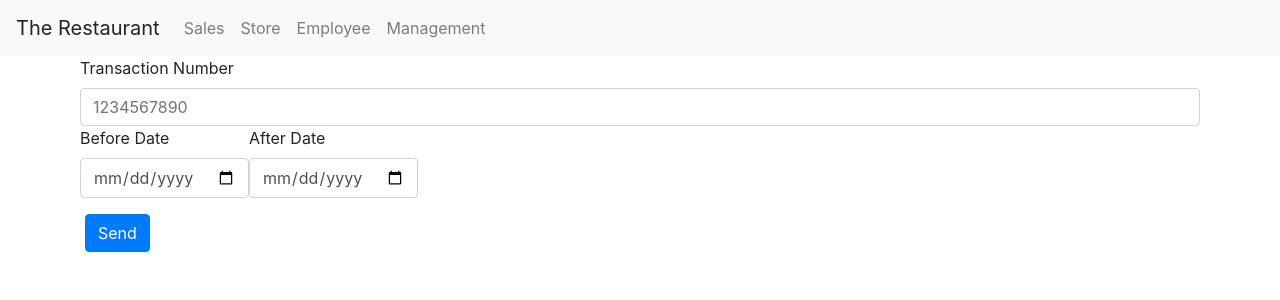
After one commit to McDermottSJ/Databases_Project, a Flask app: page /sales in a window 1280 px wide. The commit adds this page. Shown: the top 300 px of the page. Run offline with Flask 2, Linux system fonts and the light colour scheme; some libraries are stand-ins or nearby versions.

Commit message:
Added Sales screen and ticket queries

```diff
--- a/main.py
+++ b/main.py
@@ -1,16 +1,42 @@
 from flask import Flask
-from flask import render_template
+from flask import render_template, redirect, request
+import records
 app = Flask(__name__)
 
-import records
 
 db = records.Database('mysql://admin:FlaskTask2018@aa1t78pyyq2oz9v.c4pbzdfasekc.us-east-1.rds.amazonaws.com:3306/ebdb')
 
 @app.route('/')
-def hello_world():
-	rows = db.query('select * from test')
-	for r in rows:
-		print(r.one, r.two)
+def home():
+    rows = db.query('select * from test')
+    for r in rows:
+            print(r.one, r.two)
+    return redirect('/sales')
 
+@app.route('/sales', methods=['GET', 'POST'])
+def sales():
+    if request.method == 'POST':
+        print(request.form)
+        trans_num = request.form.get('transactionNumber')
+        begin_dt = request.form.get('beforeDate')
+        end_dt = request.form.get('endDate')
+        if trans_num:
+            results = transaction_num_search(trans_num)
+            return render_template('sales.html', data=results)
+        elif begin_dt and end_dt:
+            results = transaction_date_search(begin_dt, end_dt)
+            return render_template('sales.html', data=results)
+        else:
+            return render_template('error.html')
+    print("idk wtf happened")
+    return render_template('sales.html')
 
-	return render_template('main.html')
+def transaction_num_search(trans_num):
+    data = db.query('SELECT * FROM ticket WHERE transaction_number={}'.format(trans_num))
+    print(data)
+    return data.as_dict()
+
+def transaction_date_search(begin_dt, end_dt):
+    data = db.query('SELECT * FROM ticket WHERE date(transaction_datetime) <= "{}" AND date(transaction_datetime) >= "{}"'.format(end_dt, begin_dt))
+    print(data)
+    return data.as_dict()
--- a/templates/index.html
+++ b/templates/index.html
@@ -16,7 +16,7 @@
 <body>
 
 <nav class="navbar navbar-expand-lg navbar-light bg-light">
-  <a class="navbar-brand" href="#">The Restaurant</a>
+  <a class="navbar-brand">The Restaurant</a>
   <button class="navbar-toggler" type="button" data-toggle="collapse" data-target="#navbarSupportedContent" aria-controls="navbarSupportedContent" aria-expanded="false" aria-label="Toggle navigation">
     <span class="navbar-toggler-icon"></span>
   </button>
@@ -24,15 +24,15 @@
   <div class="collapse navbar-collapse" id="navbarSupportedContent">
     <ul class="navbar-nav mr-auto">
       <li class="nav-item">
-        <a class="nav-link" href="#">Sales</a>
+          <a class="nav-link" href="{{ '/sales' }}">Sales</a>
       </li>
       <li class="nav-item">
-        <a class="nav-link" href="#">Store</a>
+          <a class="nav-link" href="{{ '/store' }}">Store</a>
       <li class="nav-item">
-        <a class="nav-link" href="#">Employee</a>
+          <a class="nav-link" href="{{ '/employee' }}">Employee</a>
       </li>
       <li class="nav-item">
-        <a class="nav-link" href="#">Management</a>
+          <a class="nav-link" href="{{ '/management' }}">Management</a>
       </li>
     </ul>
    </div>
--- /dev/null
+++ b/templates/sales.html
@@ -0,0 +1,54 @@
+{% extends "index.html" %}
+{% block title %}Index{% endblock %}
+{% block head %}
+{{ super() }}
+<style type="text/css">
+.important { color: #336699; }
+</style>
+{% endblock %}
+{% block content %}
+<div class="container">
+  <div class="outline">
+    <form action="{{  url_for('sales') }}", method="post"
+    <div class="form-row"
+    <div class="form-group">
+      <label for="transactionNumber">Transaction Number</label>
+      <input type="text" class="form-control" name="transactionNumber" placeholder="1234567890">
+    </div>
+  <div class="form-row">
+    <div class="form-group">
+      <label for="beforeDate">Before Date</label>
+      <input type="date" class="form-control" name="beforeDate">
+    </div>
+    <div class="form-group">
+      <label for="afterDate">After Date</label>
+      <input type="date" class="form-control" name="endDate">
+    </div>
+  </div>
+  <button type="submit" class="btn btn-primary">Send </button>
+</form>
+</div>
+</div>
+{% if data %}
+<div class="container">
+  <table class="table">
+      <thead>
+        <tr>
+          <th scope="col">#</th>
+          <th scope="col">Transaction #</th>
+          <th scope="col">Employee ID</th>
+          <th scope="col">Date</th>
+        </tr>
+      </thead>
+      {% for ticket in data %}
+      <tr>
+        <th scope="row">{{ loop.index }}</th>
+        <td class="transaction_num">{{ ticket.transaction_number}}</td>
+        <td class="server">{{ ticket.employee_id }}</td>
+        <td class='transaction_datetime'>{{ ticket.transaction_datetime}}</td>
+      </tr>
+      {% endfor %}
+    </table>
+  </div>
+{% endif %}
+{% endblock %}
```
Also changed, not shown: static/styles/main.css (+8 -0 lines), templates/error.html (added, +15 -0 lines), templates/main.html (deleted, +0 -13 lines).
